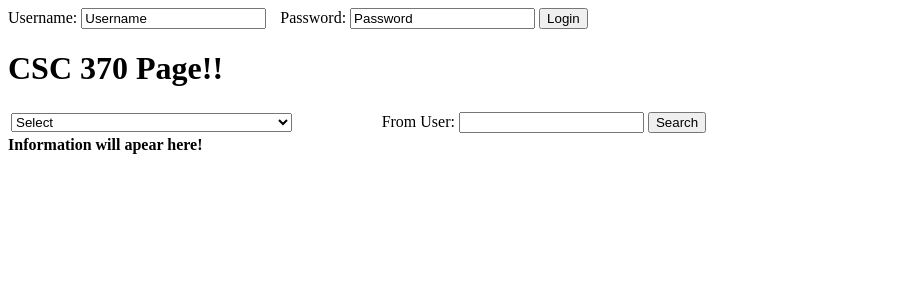
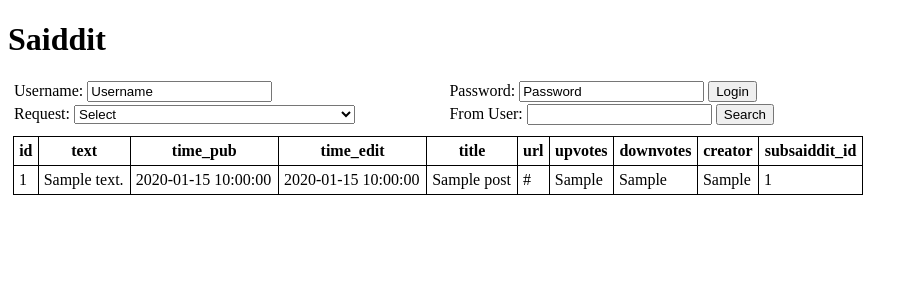
Before and after one commit to alexnmn/CSC370, a PHP site: page /index.html in a window 1280 px wide. Shown: the top 300 px of the page, without its empty margins (0-918 px from the left). Run offline with PHP 8.4, Linux system fonts and the light colour scheme; tables that the repository leaves empty or names only in its code hold one stand-in row (values such as "Sample post").

Commit message:
Functioning Main Page

```diff
--- a/index.html
+++ b/index.html
@@ -3,27 +3,53 @@
 
 <head>
     <title>CSC 370 Project Home</title>
+    <script type="text/javascript">
+    function createTable() {
+        var xmlhttp = new XMLHttpRequest();
+        xmlhttp.onreadystatechange = function() {
+            if (xmlhttp.readyState == 4 && xmlhttp.status == 200) {
+                document.getElementById("table").innerHTML = xmlhttp.responseText;
+            }
+        };
+        xmlhttp.open("GET", "index.php", true);
+        xmlhttp.send();
+    }
+    </script>
+    <style>
+    table {
+        width: 100%;
+        max-width: 850px;
+        border-collapse: collapse;
+        margin: 5px;
+    }
+
+    #table td,#table th {
+        border: 1px solid black;
+        padding: 5px;
+    }
+    </style>
 </head>
 
-<body>
-    <div>
+<body onload="createTable()">
+    <h1>Saiddit</h1>
+    <table>
+        <tr>
             <form action="login.php">
-            <div>
-                <span style="padding-right:10px">
-          Username: <input type="text" name="Username" value="Username">
-        </span>
-                <span>
-          Password: <input type="text" name="Password" value="Password">
-        </span>
+                <td>
+                    Username:
+                    <input type="text" name="Username" value="Username" />
+                </td>
+                <td>
+                    Password:
+                    <input type="text" name="Password" value="Password" />
                     <input type="submit" value="Login">
-            </div>
+                </td>
             </form>
-    </div>
-    <h1>CSC 370 Page!!</h1>
-    <table style="width:100%; max-width:800px">
+        </tr>
         <tr>
             <form id="form" action="generateTable.php">
                 <td>
+                    Request:
                     <select name="t" style="padding-right:10px">
                         <option value="">Select</option>
                         <option value="1">Get User's Posts</option>
@@ -36,13 +62,14 @@
                     </select>
                 </td>
                 <td>
-          <span>From User: <input type="text" name="q" value=""></span>
-          <input type="submit" value="Search"/>
+                    From User:
+                    <input type="text" name="q" value="" />
+                    <input type="submit" value="Search" />
                 </td>
             </form>
         </tr>
     </table>
-    <div id="txtHint"><b>Information will apear here!</div>
+    <table style="margin-top:10px" id="table"></table>
 </body>
 
 </html>
--- /dev/null
+++ b/index.php
@@ -0,0 +1,54 @@
+<?php
+
+$sql_connection = new mysqli('127.0.0.1','main','CSC370','csc370');
+if ($sql_connection->connect_error) {
+    echo $sql_connection->errno;
+    die('Could not connect, error: '. $sql_connection->connect_errno ." ". $sql_connection->connect_error);
+}
+
+$request = getTopPosts();
+if($result = $sql_connection->query($request)){
+    if ($result->num_rows > 0) {
+    	echo "
+        <tr>
+        <th>id</th>
+        <th>text</th>
+        <th>time_pub</th>
+        <th>time_edit</th>
+        <th>title</th>
+        <th>url</th>
+        <th>upvotes</th>
+        <th>downvotes</th>
+        <th>creator</th>
+        <th>subsaiddit_id</th>
+        </tr>";
+        while($row = $result->fetch_assoc()) {
+            echo "<tr>";
+            echo "<td>" . $row['id'] . "</td>";
+            echo "<td>" . $row['text'] . "</td>";
+            echo "<td>" . $row['time_pub'] . "</td>";
+            echo "<td>" . $row['time_edit'] . "</td>";
+            echo "<td>" . $row['title'] . "</td>";
+            echo "<td>" . $row['url'] . "</td>";
+            echo "<td>" . $row['upvotes'] . "</td>";
+            echo "<td>" . $row['downvotes'] . "</td>";
+            echo "<td>" . $row['creator'] . "</td>";
+            echo "<td>" . $row['subsaiddit_id'] . "</td>";
+            echo "</tr>";
+        }
+    }else{
+    	echo "0 Search Results";
+    }
+}else{
+	echo "Error";
+}
+
+
+
+function getTopPosts(){
+    return "SELECT posts.* FROM subsaiddits,posts WHERE(posts.subsaiddit_id=subsaiddits.id AND subsaiddits.is_default=1) ORDER BY (posts.upvotes-posts.downvotes);";
+}
+
+$sql_connection->close();
+
+?>
```
Also changed, not shown: dbFiller.php (+2 -5 lines), generateTable.php (+31 -13 lines), login.php (added, +15 -0 lines), mysqlDesc.txt (added, +100 -0 lines). Lines whose indentation alone changed are shown as unchanged.
